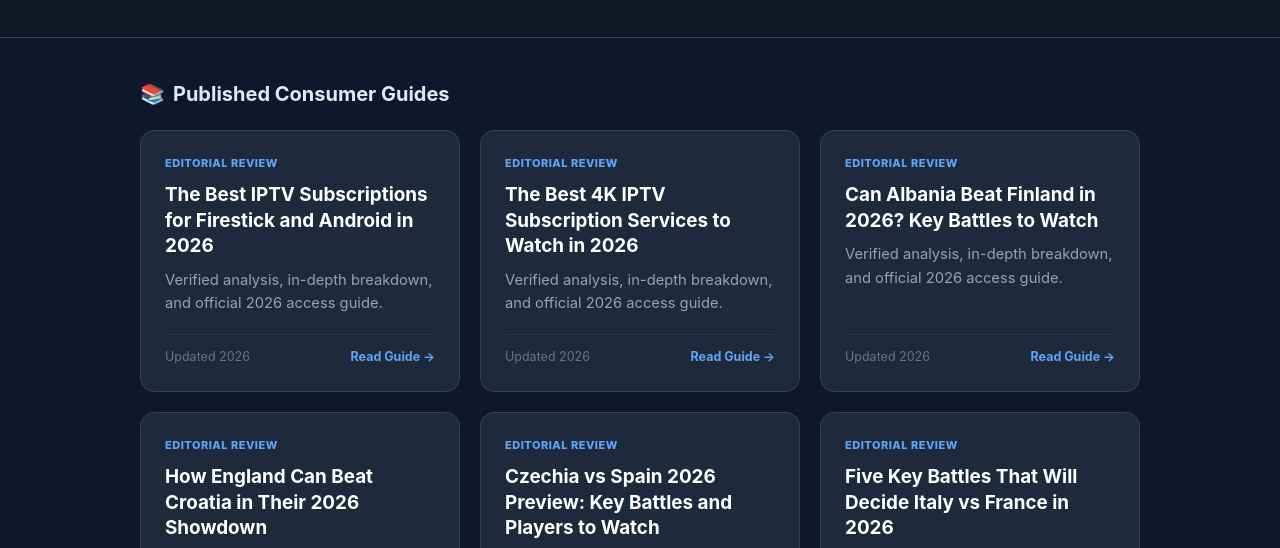
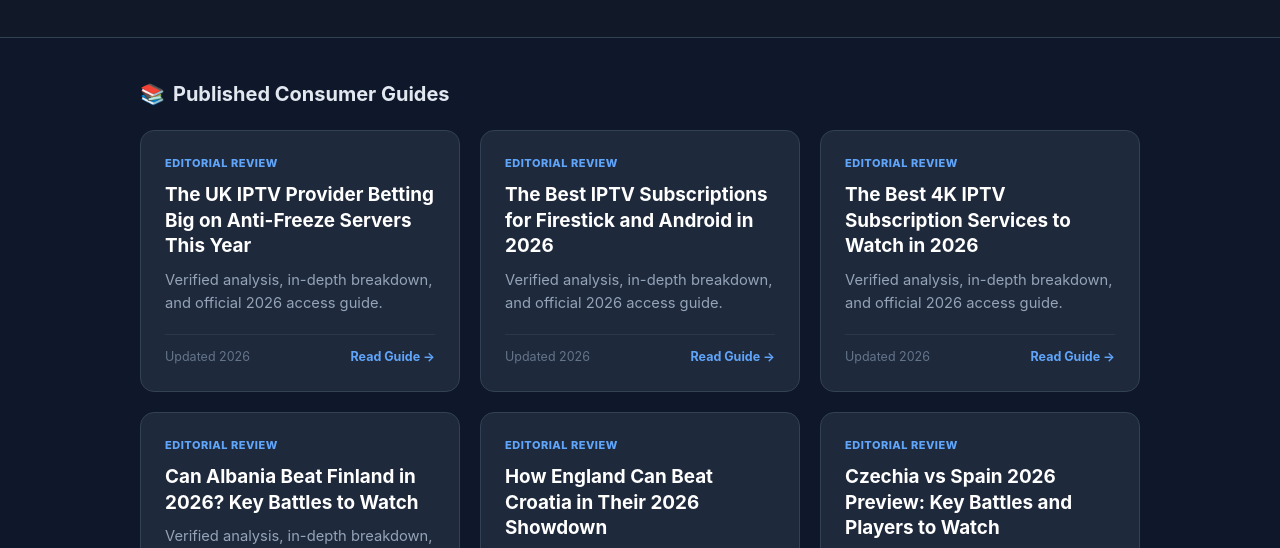
Before and after one commit to grandbrav-gif/grandbrav-gif.github.io, a plain HTML site: page index.html in a window 1280 px wide. Shown: the part 221-769 px from the top of the page. Drawn offline with Linux system fonts and the light colour scheme.

Commit message:
Feature the-uk-iptv-provider-betting-big-on-anti-freeze-servers-this-year-511 on homepage

```diff
--- a/index.html
+++ b/index.html
@@ -38,6 +38,15 @@
     <div class="grid-title"><span>📚</span> Published Consumer Guides</div>
     <div class="grid" id="article-list">
       <!-- ARTICLES_START -->
+      <a href="https://grandbrav-gif.github.io/posts/the-uk-iptv-provider-betting-big-on-anti-freeze-servers-this-year-511.html" class="card">
+        <span class="card-tag">EDITORIAL REVIEW</span>
+        <h3>The UK IPTV Provider Betting Big on Anti-Freeze Servers This Year</h3>
+        <p class="card-desc">Verified analysis, in-depth breakdown, and official 2026 access guide.</p>
+        <div class="card-footer">
+          <span class="card-date">Updated 2026</span>
+          <span class="card-read">Read Guide &rarr;</span>
+        </div>
+      </a>
       <a href="https://grandbrav-gif.github.io/posts/the-best-iptv-subscriptions-for-firestick-and-android-in-2026-309.html" class="card">
         <span class="card-tag">EDITORIAL REVIEW</span>
         <h3>The Best IPTV Subscriptions for Firestick and Android in 2026</h3>
```
